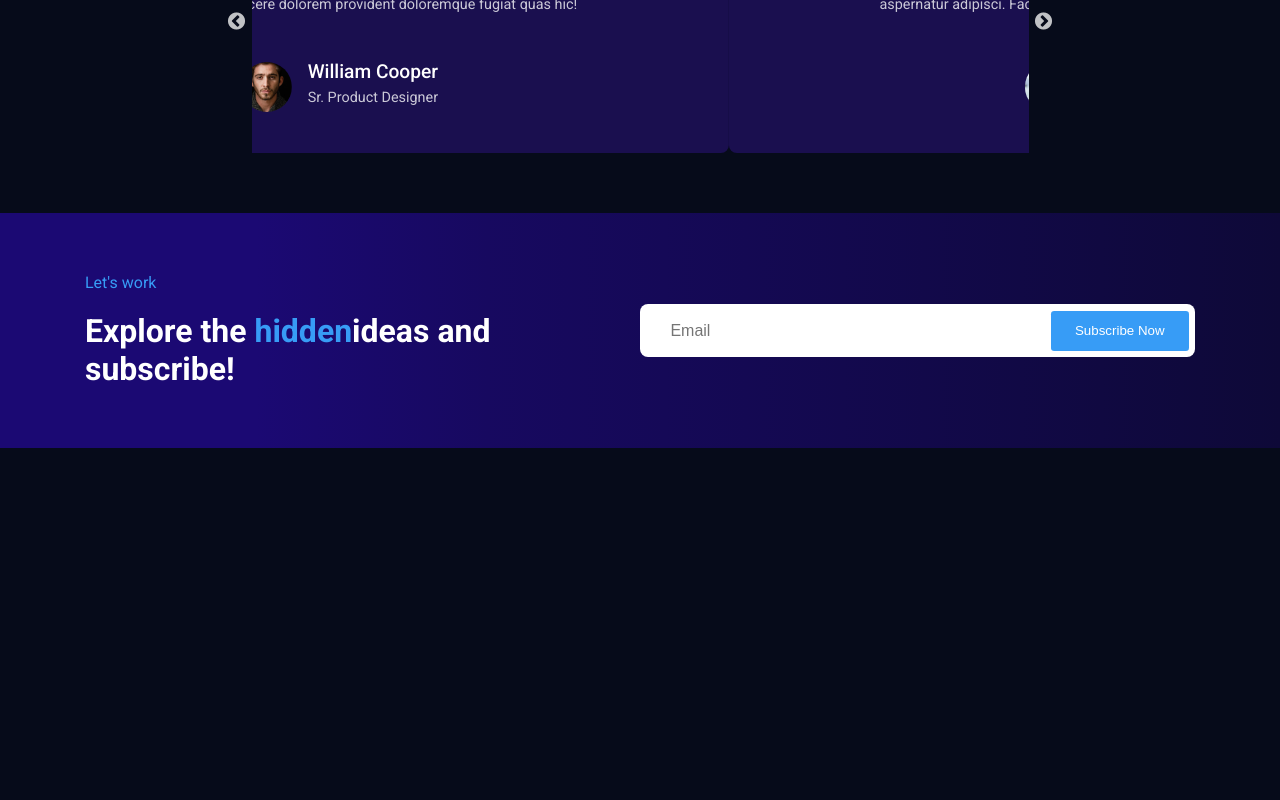
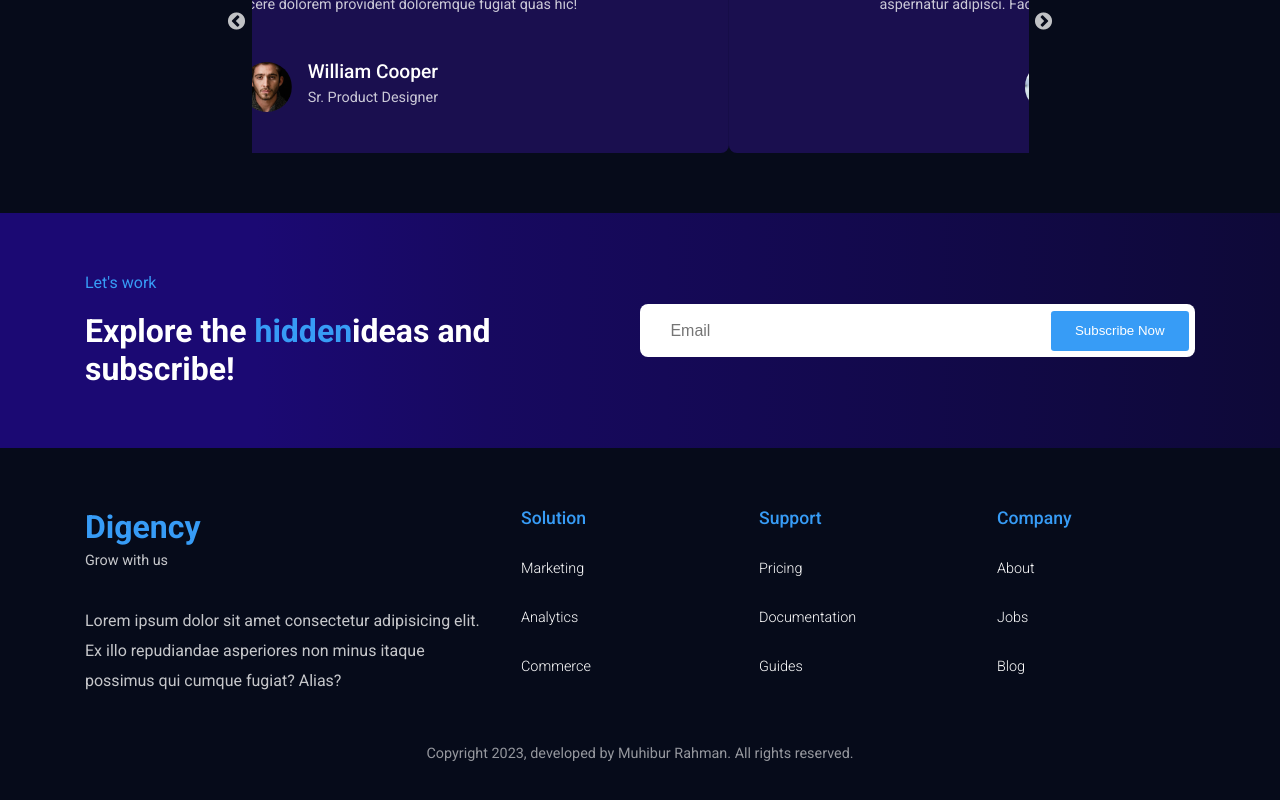
Before and after one commit to busari-mcode/Digital-agency, a React (Create React App) app: page / in a window 1280 px wide. Shown: the part 3904-4704 px from the top of the page. Before the commit the page ends 4352 px from the top, so only its background shows below. Built offline with nearby package versions, Linux system fonts and the light colour scheme.

Commit message:
new changes

```diff
--- a/public/index.html
+++ b/public/index.html
@@ -40,6 +40,6 @@
       To create a production bundle, use `npm run build` or `yarn build`.
     -->
 
-    <!-- continue from 1:46:50 -->
+    <!-- continue from 1:59:48 -->
   </body>
 </html>
--- a/src/App.js
+++ b/src/App.js
@@ -8,6 +8,7 @@
 import Blog from './components/UI/Blog';
 import Testimonial from './components/UI/Testimonial';
 import Newsletter from './components/UI/Newsletter';
+import Footer from './components/Footer/Footer';
 
 function App() {
   return (
@@ -21,7 +22,7 @@
       <Blog />
       <Testimonial />
       <Newsletter />
-
+      <Footer />
     </>
   );
 }
--- /dev/null
+++ b/src/components/Footer/Footer.jsx
@@ -0,0 +1,114 @@
+import React from 'react';
+import './footer.css';
+
+const quickLinks01 = [
+    {
+        path: '#',
+        display: 'Marketing'
+    },
+    {
+        path: '#',
+        display: 'Analytics'
+    },
+    {
+        path: '#',
+        display: 'Commerce'
+    },
+];
+
+const quickLinks02 = [
+    {
+        path: '#',
+        display: 'Pricing'
+    },
+    {
+        path: '#',
+        display: 'Documentation'
+    },
+    {
+        path: '#',
+        display: 'Guides'
+    },
+];
+
+const quickLinks03 = [
+    {
+        path: '#about',
+        display: 'About'
+    },
+    {
+        path: '#',
+        display: 'Jobs'
+    },
+    {
+        path: '#blog',
+        display: 'Blog'
+    },
+]
+
+const Footer = () => {
+
+    const year = new Date().getFullYear()
+  return (
+    <footer className="footer">
+        <div className="container">
+            <div className="footer__wrapper">
+                <div className="footer__logo">
+                    <h2>Digency</h2>
+                    <p className="description">Grow with us</p>
+
+                    <p className="small__text description">
+                        Lorem ipsum dolor sit amet consectetur adipisicing
+                        elit. Ex illo repudiandae asperiores non minus itaque
+                        possimus qui cumque fugiat? Alias?
+                    </p>
+                </div>
+
+                <div className="footer__quick-links">
+                    <h3 className="quick__links-title">Solution</h3>
+                    <ul className="quick__links">
+                        {
+                            quickLinks01.map((item, index) =>(
+                                <li className="quick__link-item" key={index}>
+                                    <a href={item.path}>{item.display}</a>
+                                </li>
+                            ))
+                        }
+                    </ul>
+                </div>
+
+                <div className="footer__quick-links">
+                    <h3 className="quick__links-title">Support</h3>
+                    <ul className="quick__links">
+                        {
+                            quickLinks02.map((item, index) =>(
+                                <li className="quick__link-item" key={index}>
+                                    <a href={item.path}>{item.display}</a>
+                                </li>
+                            ))
+                        }
+                    </ul>
+                </div>
+
+                <div className="footer__quick-links">
+                    <h3 className="quick__links-title">Company</h3>
+                    <ul className="quick__links">
+                        {
+                            quickLinks03.map((item, index) =>(
+                                <li className="quick__link-item" key={index}>
+                                    <a href={item.path}>{item.display}</a>
+                                </li>
+                            ))
+                        }
+                    </ul>
+                </div>
+            </div>
+
+            <p className="copyright">Copyright {year}, developed by Muhibur
+            Rahman. All rights reserved.{" "} </p>
+        </div>
+    </footer>
+  )
+}
+
+export default Footer
--- /dev/null
+++ b/src/components/Footer/footer.css
@@ -0,0 +1,59 @@
+.footer {
+    padding: 60px 0px;
+}
+
+.footer__wrapper {
+    display: flex;
+    justify-content: space-between;
+    column-gap: 2.5rem;
+}
+
+.footer__logo {
+    width: 40%;
+}
+
+.footer__quick-links {
+    width: 20%;
+}
+
+.footer__logo h2 {
+    color: var(--primary-color);
+}
+
+.small__text {
+    font-size: 1rem;
+    margin-top: 30px;
+}
+
+.quick__links-title {
+    font-size: 1.1rem;
+    color: var(--primary-color);
+    font-weight: 500;
+    margin-bottom: 30px;
+}
+
+.quick__links {
+    list-style: none;
+}
+
+.quick__link-item {
+    margin-bottom: 30px;
+}
+
+.quick__link-item a {
+    font-size: 0.9rem;
+    font-weight: 300;
+    cursor: pointer;
+}
+
+.quick__link-item a:hover {
+    color: var(--primary-color);
+}
+
+.copyright {
+    color: rgba(255, 255, 255, 0.573);
+    margin-top: 40px;
+    text-align: center;
+    font-size: 0.9rem;
+    font-weight: 400;
+}
```
